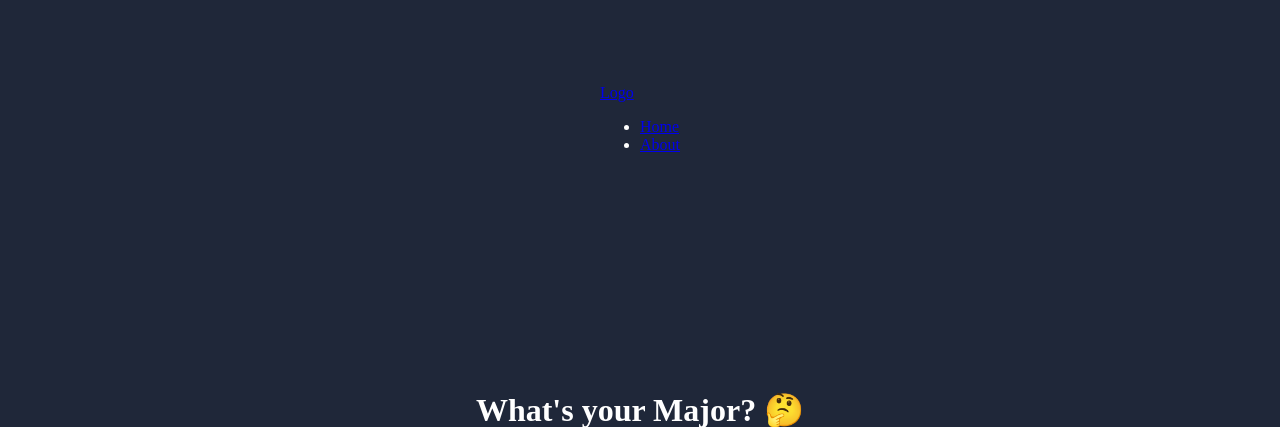
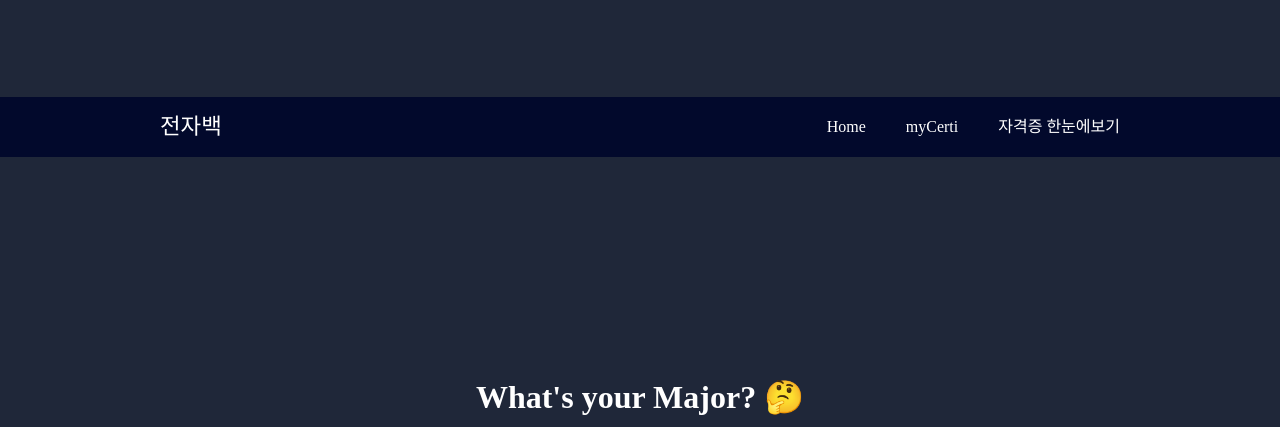
Before and after one commit to ashwon12/myCerti, a Flask app: page / in a window 1280 px wide. Shown: the top 427 px of the page. Run offline with Flask 2, Linux system fonts and the light colour scheme; some libraries are stand-ins or nearby versions.

Commit message:
add nav css

```diff
--- a/static/css/nav.css
+++ b/static/css/nav.css
@@ -1,6 +1,6 @@
 .navigation {
-    height: 70px;
-    background: #262626;
+    height: 60px;
+    background: #02092c;
     width: 100%;
 }
 
@@ -8,7 +8,7 @@
     position: absolute;
     padding-left: 20px;
     float: left;
-    line-height: 70px;
+    line-height: 60px;
     text-transform: uppercase;
     font-size: 1.4em;
 }
@@ -43,8 +43,8 @@ nav ul li a,
 nav ul li a:visited {
     display: block;
     padding: 0 20px;
-    line-height: 70px;
-    background: #262626;
+    line-height: 60px;
+    background: #02092c;
     color: #ffffff;
     text-decoration: none;
 }
--- a/templates/home.html
+++ b/templates/home.html
@@ -1,6 +1,8 @@
 {% include './part/head.html' %}
+<link rel="stylesheet" href="../static/css/nav.css">
 <link rel="stylesheet" href="../static/css/card.css">
 <link rel="stylesheet" href="../static/css/init.css">
+
 
 <style>
     .up {
@@ -124,7 +126,7 @@
     <section class="navigation">
         <div class="nav-container">
             <div class="brand">
-                <a href="#!">Logo</a>
+                <a href="#!">전자백</a>
             </div>
             <nav>
                 <ul class="nav-list">
@@ -132,7 +134,10 @@
                         <a href="#!">Home</a>
                     </li>
                     <li>
-                        <a href="#!">About</a>
+                        <a href="#!">myCerti</a>
+                    </li>
+                    <li>
+                        <a href="#!">자격증 한눈에보기</a>
                     </li>
                 </ul>
             </nav>
```
